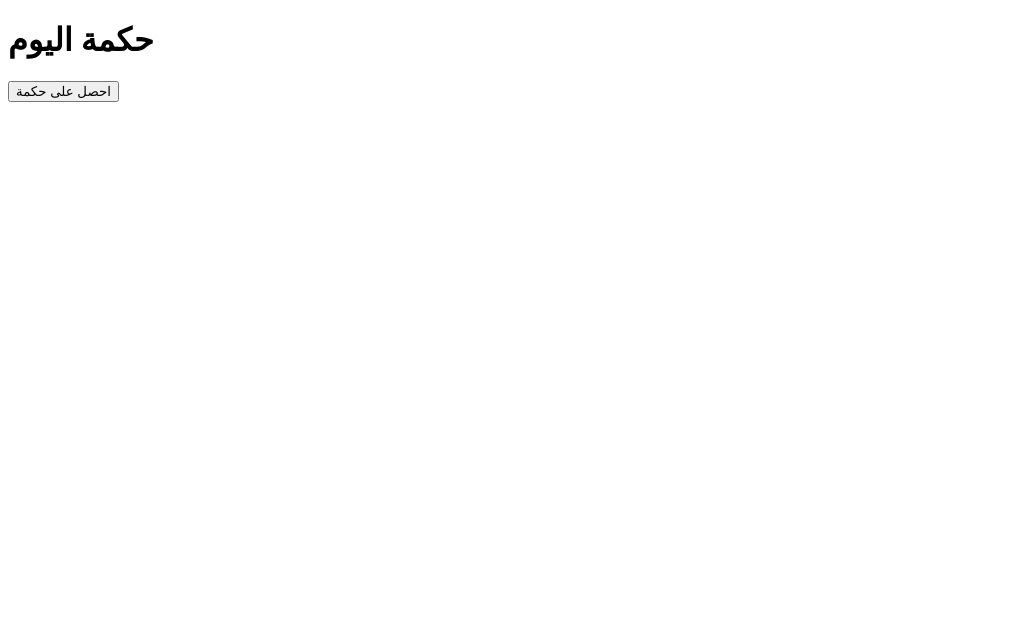
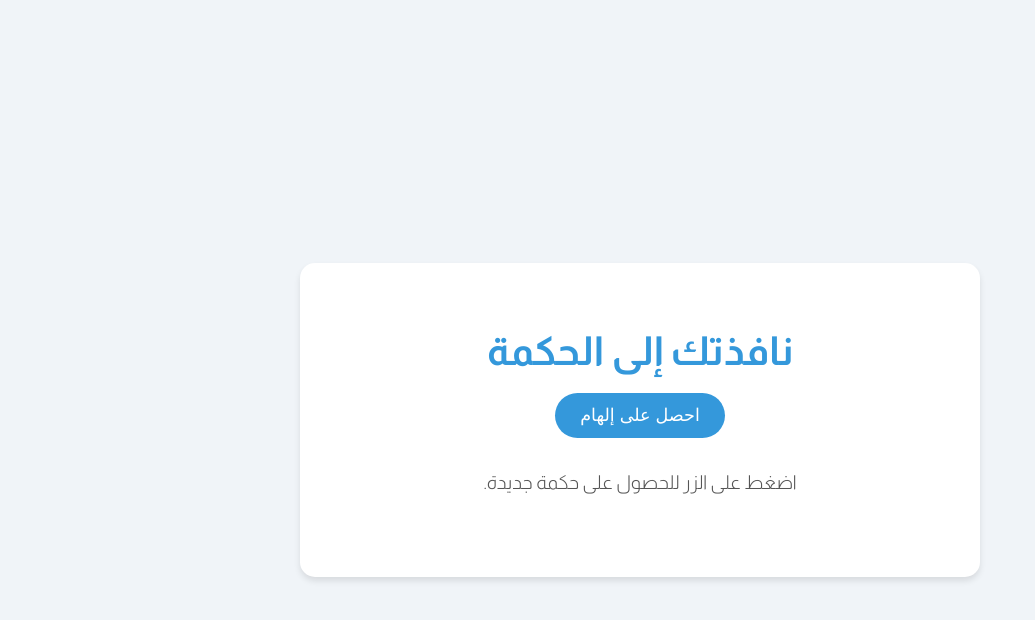
Before and after one commit to gjkygfj/FOoooolap1, a plain HTML site: page index.html in a window 1280 px wide. Shown: the whole page, without its empty margins (0-1035 px from the left). Drawn offline with Linux system fonts and the light colour scheme.

Commit message:
Update index.html

```diff
--- a/index.html
+++ b/index.html
@@ -1,31 +1,130 @@
 <!DOCTYPE html>
-<html lang="ar">
+<html lang="ar" dir="rtl">
 <head>
     <meta charset="UTF-8">
-    <title>حكمة اليوم</title>
+    <meta name="viewport" content="width=device-width, initial-scale=1.0">
+    <title>لحظة إلهام</title>
+    <style>
+        @import url('https://fonts.googleapis.com/css2?family=Almarai:wght@300;400;700&display=swap');
+
+        :root {
+            --bg-color: #f0f4f8;
+            --text-color: #2c3e50;
+            --primary-color: #3498db;
+            --secondary-color: #95a5a6;
+            --card-bg: #ffffff;
+            --shadow-light: 0 4px 6px rgba(0, 0, 0, 0.1);
+        }
+
+        body {
+            font-family: 'Almarai', sans-serif;
+            display: flex;
+            flex-direction: column;
+            align-items: center;
+            justify-content: center;
+            min-height: 100vh;
+            background-color: var(--bg-color);
+            color: var(--text-color);
+            text-align: center;
+            margin: 0;
+            padding: 20px;
+        }
+
+        .container {
+            background-color: var(--card-bg);
+            padding: 40px;
+            border-radius: 15px;
+            box-shadow: var(--shadow-light);
+            max-width: 600px;
+            width: 100%;
+            animation: fadeIn 1s ease-in-out;
+        }
+
+        h1 {
+            color: var(--primary-color);
+            font-weight: 700;
+            margin-bottom: 20px;
+            font-size: 2.5em;
+        }
+
+        button {
+            background-color: var(--primary-color);
+            color: white;
+            border: none;
+            padding: 12px 25px;
+            border-radius: 50px;
+            cursor: pointer;
+            font-size: 1.1em;
+            font-weight: 400;
+            transition: background-color 0.3s ease, transform 0.2s ease;
+        }
+
+        button:hover {
+            background-color: #2980b9;
+            transform: translateY(-2px);
+        }
+
+        #wisdomText {
+            margin-top: 30px;
+            font-size: 1.2em;
+            font-weight: 300;
+            line-height: 1.6;
+            min-height: 50px;
+            color: #555;
+        }
+
+        .loading {
+            color: var(--secondary-color);
+            animation: pulse 1.5s infinite;
+        }
+
+        .error {
+            color: #c0392b;
+            font-weight: 700;
+        }
+
+        @keyframes fadeIn {
+            from { opacity: 0; transform: translateY(20px); }
+            to { opacity: 1; transform: translateY(0); }
+        }
+
+        @keyframes pulse {
+            0%, 100% { transform: scale(1); }
+            50% { transform: scale(1.05); }
+        }
+    </style>
 </head>
 <body>
 
-    <h1>حكمة اليوم</h1>
-    <button id="getWisdomBtn">احصل على حكمة</button>
-    <p id="wisdomText"></p>
+    <div class="container">
+        <h1>نافذتك إلى الحكمة</h1>
+        <button id="getWisdomBtn">احصل على إلهام</button>
+        <p id="wisdomText">اضغط على الزر للحصول على حكمة جديدة.</p>
+    </div>
 
     <script>
         document.getElementById('getWisdomBtn').addEventListener('click', async () => {
-            const wisdomText = document.getElementById('wisdomText');
-            wisdomText.textContent = 'جاري التحميل...';
+            const wisdomTextElement = document.getElementById('wisdomText');
+            wisdomTextElement.textContent = 'جاري التحميل...';
+            wisdomTextElement.className = 'loading';
 
             try {
                 const response = await fetch('http://fi11.bot-hosting.net:20856/api/wisdom');
 
                 if (!response.ok) {
-                    throw new Error('حدث خطأ في جلب الحكمة');
+                    let errorMessage = `حدث خطأ في جلب الحكمة (الرمز: ${response.status}).`;
+                    wisdomTextElement.textContent = errorMessage;
+                    wisdomTextElement.className = 'error';
+                    return;
                 }
+
                 const data = await response.json();
-                wisdomText.textContent = data.wisdom;
+                wisdomTextElement.textContent = data.wisdom;
+                wisdomTextElement.className = '';
             } catch (error) {
-                console.error('Error:', error);
-                wisdomText.textContent = 'تعذر جلب الحكمة.';
+                console.error('خطأ في الاتصال بالخادم:', error);
+                wisdomTextElement.textContent = 'تعذر الاتصال بالخادم. يرجى التأكد من تشغيله.';
+                wisdomTextElement.className = 'error';
             }
         });
     </script>
```
